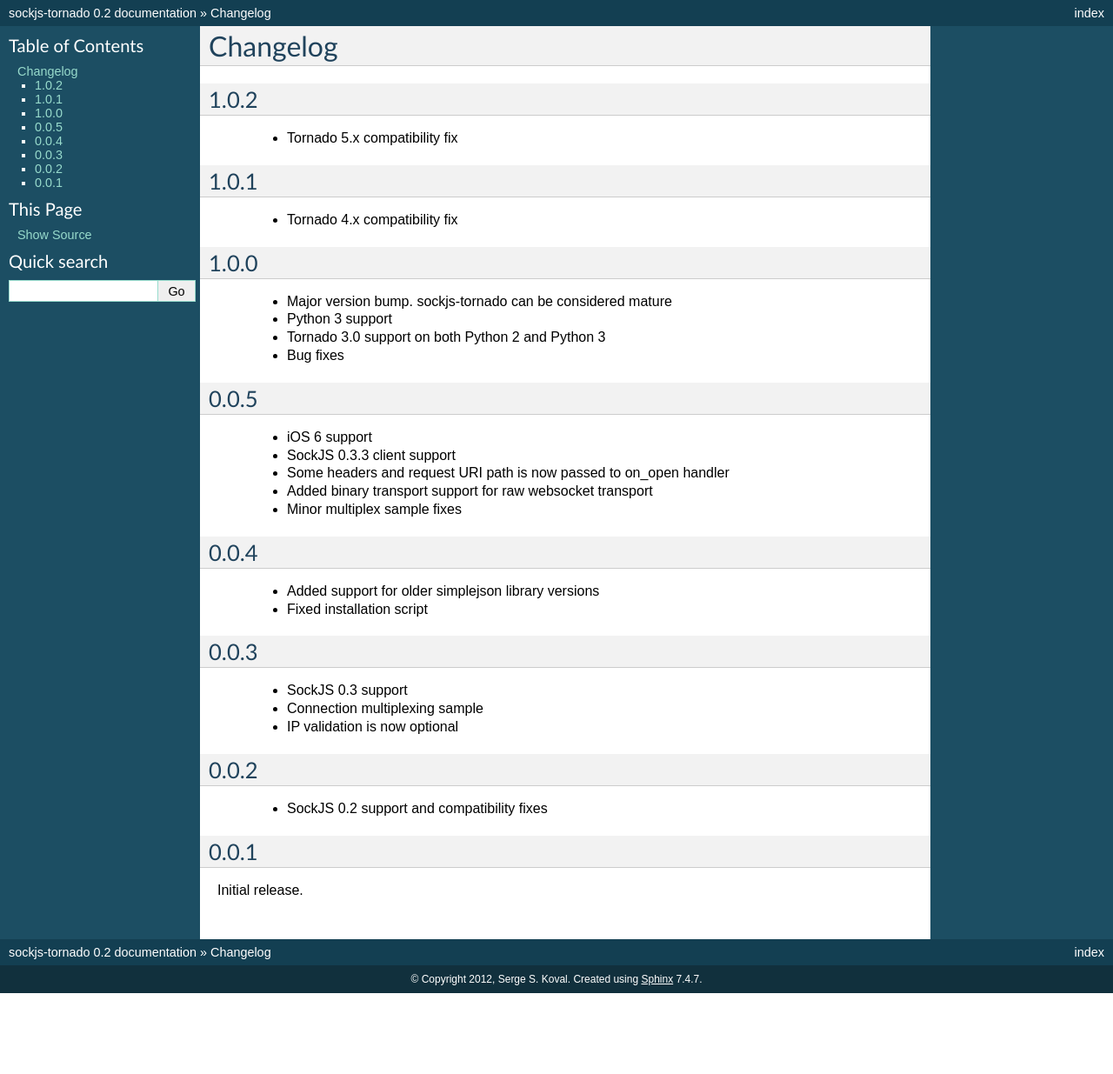
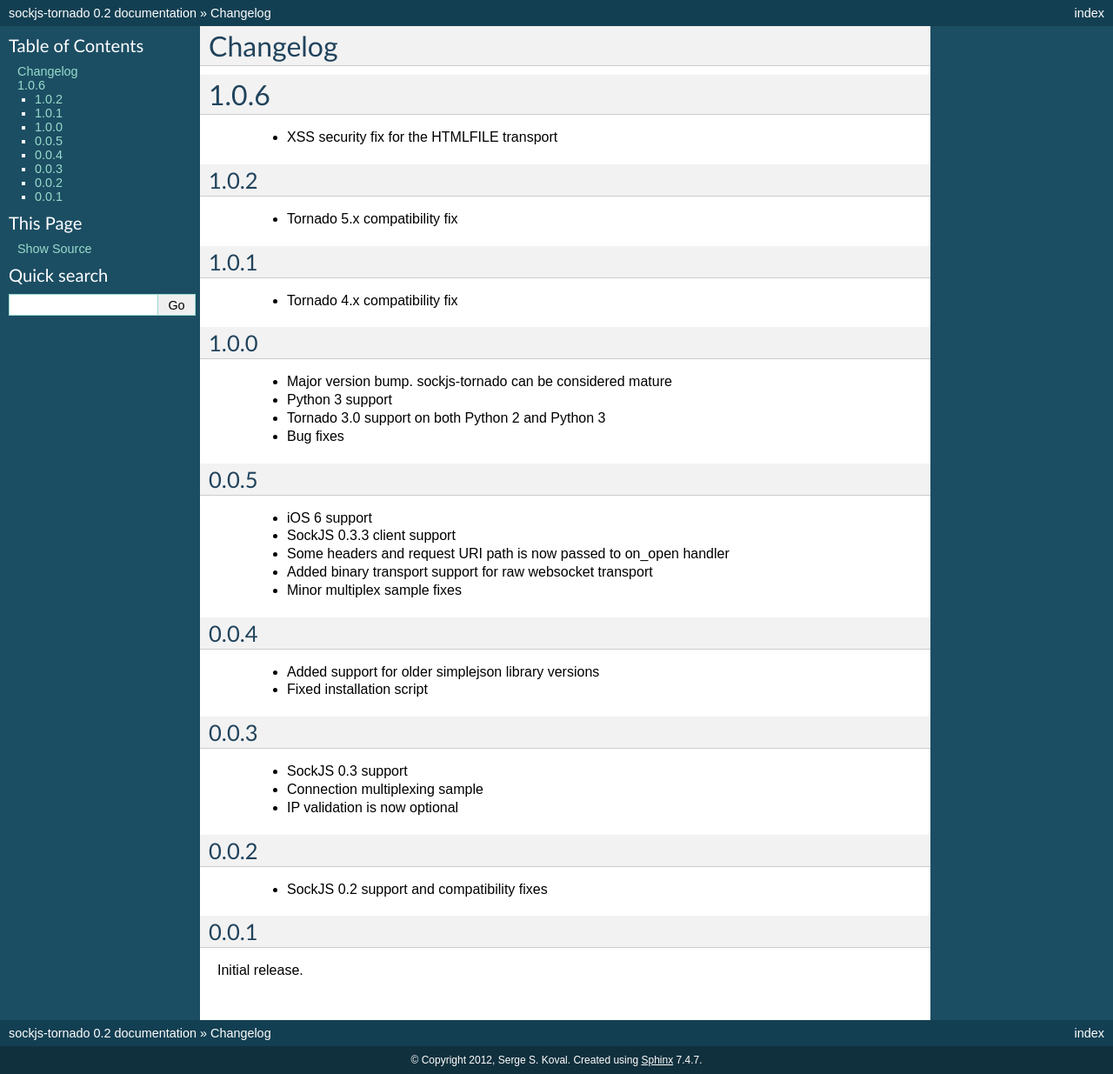
Before and after one commit to mrjoes/sockjs-tornado, a Sphinx documentation site: the page built from doc/changelog.rst, in a window 1280 px wide. Shown: the whole page at 87% size. Built offline with Sphinx 7.4.7, drawn with Linux system fonts in a browser that asks for light colours; before the commit the page ends 1142 px from its top, so only the background shows below that.

Commit message:
Bumped the version

```diff
--- a/doc/changelog.rst
+++ b/doc/changelog.rst
@@ -1,5 +1,10 @@
 Changelog
 ---------
+
+1.0.6
+-----
+
+ - XSS security fix for the HTMLFILE transport
 
 1.0.2
 ~~~~~
--- a/setup.py
+++ b/setup.py
@@ -28,7 +28,7 @@ def desc():
 
 distutils.core.setup(
     name='sockjs-tornado',
-    version='1.0.4',
+    version='1.0.6',
     author='Serge S. Koval',
     author_email='serge.koval@gmail.com',
     packages=['sockjs', 'sockjs.tornado', 'sockjs.tornado.transports'],
```
